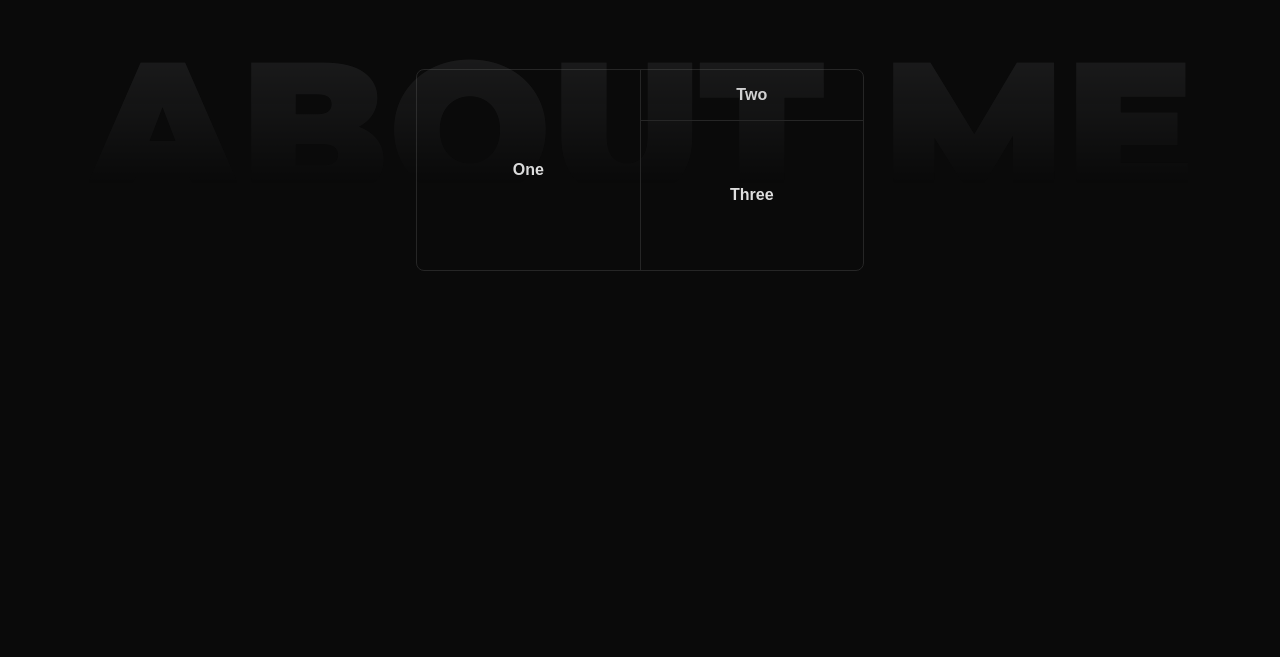
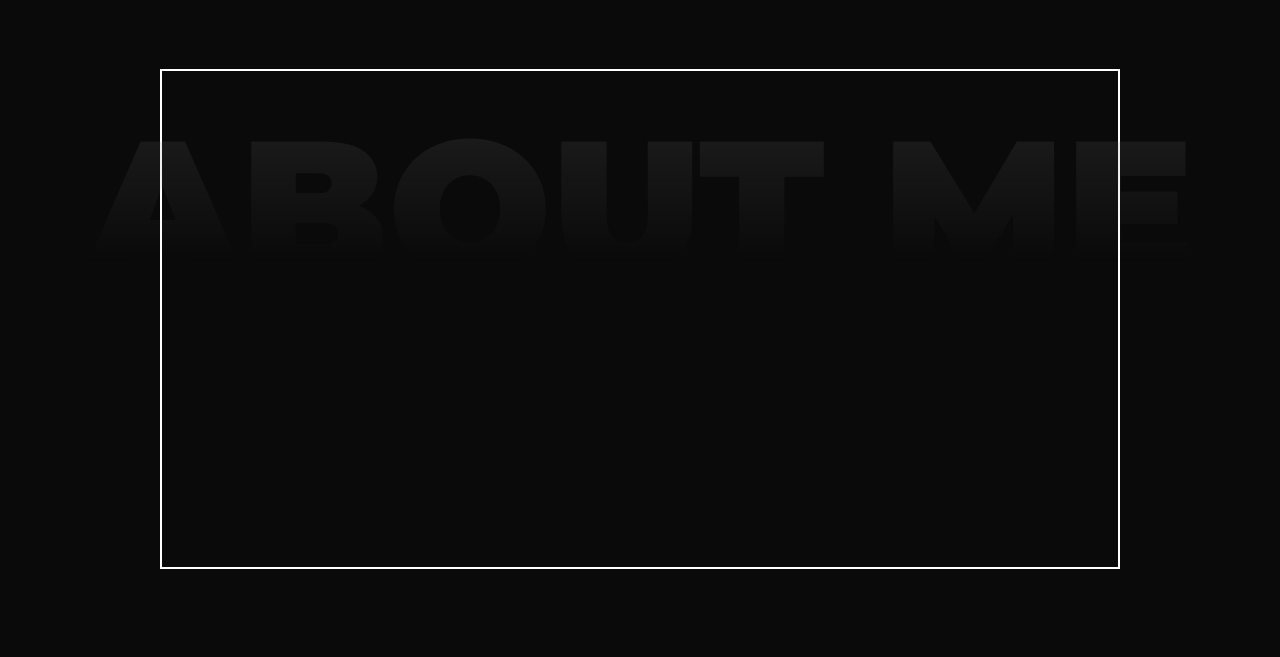
Before and after one commit to RoyDoesCode/portfolio, a Next.js app: page / in a window 1280 px wide. Shown: the part 983-1640 px from the top of the page. Built offline with nearby package versions, Linux system fonts and the light colour scheme; a web font is replaced by a local one.

Commit message:
Beginimplementing grid

```diff
--- a/app/(index)/page.tsx
+++ b/app/(index)/page.tsx
@@ -7,13 +7,13 @@ import { Section } from "@/components/sections/section";
 const Home = () => {
     return (
         <div className="flex flex-col gap-[60vh] pt-[35vh]">
-            <Section title="WELCOME">
+            <Section title="WELCOME" parallaxDistance={300}>
                 <Hero />
             </Section>
-            <Section title="ABOUT ME">
+            <Section title="ABOUT ME" parallaxDistance={500}>
                 <AboutMe />
             </Section>
-            <Section title="PROJECTS">
+            <Section title="PROJECTS" parallaxDistance={300}>
                 <Hero />
             </Section>
         </div>
--- a/components/sections/about-me.tsx
+++ b/components/sections/about-me.tsx
@@ -1,46 +1,7 @@
-import React from "react";
-import {
-    ResizableHandle,
-    ResizablePanel,
-    ResizablePanelGroup,
-} from "@/components/ui/resizable";
-
 const AboutMe = () => {
     return (
-        <div
-            className="
-                flex
-                flex-col
-                items-center
-                justify-center
-            "
-        >
-            <ResizablePanelGroup
-                direction="horizontal"
-                className="max-w-md rounded-lg border"
-            >
-                <ResizablePanel defaultSize={50}>
-                    <div className="flex h-[200px] items-center justify-center p-6">
-                        <span className="font-semibold">One</span>
-                    </div>
-                </ResizablePanel>
-                <ResizableHandle />
-                <ResizablePanel defaultSize={50}>
-                    <ResizablePanelGroup direction="vertical">
-                        <ResizablePanel defaultSize={25}>
-                            <div className="flex h-full items-center justify-center p-6">
-                                <span className="font-semibold">Two</span>
-                            </div>
-                        </ResizablePanel>
-                        <ResizableHandle />
-                        <ResizablePanel defaultSize={75}>
-                            <div className="flex h-full items-center justify-center p-6">
-                                <span className="font-semibold">Three</span>
-                            </div>
-                        </ResizablePanel>
-                    </ResizablePanelGroup>
-                </ResizablePanel>
-            </ResizablePanelGroup>
+        <div className="flex justify-center items-center">
+            <div className="w-3/4 h-[500px] border-white border-2 flex px-64"></div>
         </div>
     );
 };
--- a/components/sections/section.tsx
+++ b/components/sections/section.tsx
@@ -9,15 +9,24 @@ import { cn } from "@/lib/utils";
 interface SectionProps {
     children: React.ReactNode;
     title: string;
+    parallaxDistance: number;
 }
 
-export const Section: React.FC<SectionProps> = ({ children, title }) => {
+export const Section: React.FC<SectionProps> = ({
+    children,
+    title,
+    parallaxDistance,
+}) => {
     const ref = useRef(null);
     const { scrollYProgress } = useScroll({
         target: ref,
         offset: ["end end", "start start"],
     });
-    const y = useTransform(scrollYProgress, [0, 1], [300, -300]);
+    const y = useTransform(
+        scrollYProgress,
+        [0, 1],
+        [parallaxDistance, -parallaxDistance]
+    );
 
     return (
         <section className="relative">
@@ -46,7 +55,9 @@ export const Section: React.FC<SectionProps> = ({ children, title }) => {
                     {title}
                 </motion.h2>
             </div>
-            <div ref={ref}>{children}</div>
+            <div ref={ref} className="z-10">
+                {children}
+            </div>
         </section>
     );
 };
--- a/components/ui/resizable.tsx
+++ /dev/null
@@ -1,82 +0,0 @@
-"use client";
-
-import { GripVertical } from "lucide-react";
-import * as ResizablePrimitive from "react-resizable-panels";
-
-import { cn } from "@/lib/utils";
-
-const ResizablePanelGroup = ({
-    className,
-    ...props
-}: React.ComponentProps<typeof ResizablePrimitive.PanelGroup>) => (
-    <ResizablePrimitive.PanelGroup
-        className={cn(
-            `flex
-            h-full
-            w-full
-            data-[panel-group-direction=vertical]:flex-col`,
-            className
-        )}
-        {...props}
-    />
-);
-
-const ResizablePanel = ResizablePrimitive.Panel;
-
-const ResizableHandle = ({
-    withHandle,
-    className,
-    ...props
-}: React.ComponentProps<typeof ResizablePrimitive.PanelResizeHandle> & {
-    withHandle?: boolean;
-}) => (
-    <ResizablePrimitive.PanelResizeHandle
-        className={cn(
-            `relative
-            flex
-            w-px
-            items-center
-            justify-center
-            bg-border
-            after:absolute
-            after:inset-y-0
-            after:left-1/2
-            after:w-1
-            after:-translate-x-1/2
-            focus-visible:outline-none
-            focus-visible:ring-1
-            focus-visible:ring-ring
-            focus-visible:ring-offset-1
-            data-[panel-group-direction=vertical]:h-px
-            data-[panel-group-direction=vertical]:w-full
-            data-[panel-group-direction=vertical]:after:left-0
-            data-[panel-group-direction=vertical]:after:h-1
-            data-[panel-group-direction=vertical]:after:w-full
-            data-[panel-group-direction=vertical]:after:-translate-y-1/2
-            data-[panel-group-direction=vertical]:after:translate-x-0
-            [&[data-panel-group-direction=vertical]>div]:rotate-90`,
-            className
-        )}
-        {...props}
-    >
-        {withHandle && (
-            <div
-                className="
-                    z-10
-                    flex
-                    h-4
-                    w-3
-                    items-center
-                    justify-center
-                    rounded-sm
-                    border
-                    bg-border
-                "
-            >
-                <GripVertical className="h-2.5 w-2.5" />
-            </div>
-        )}
-    </ResizablePrimitive.PanelResizeHandle>
-);
-
-export { ResizablePanelGroup, ResizablePanel, ResizableHandle };
```
